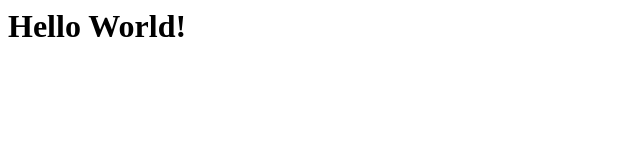
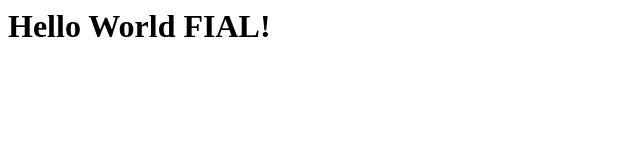
Before and after one commit to robot2051/waterbottle, a plain HTML site: page index.html in a window 1280 px wide. Shown: the whole page, without its empty margins (0-640 px from the left). Drawn offline with Linux system fonts and the light colour scheme.

Commit message:
Update index.html

```diff
--- a/index.html
+++ b/index.html
@@ -1 +1 @@
-<h1>Hello World!</h1>
+<h1>Hello World FIAL!</h1>
```
